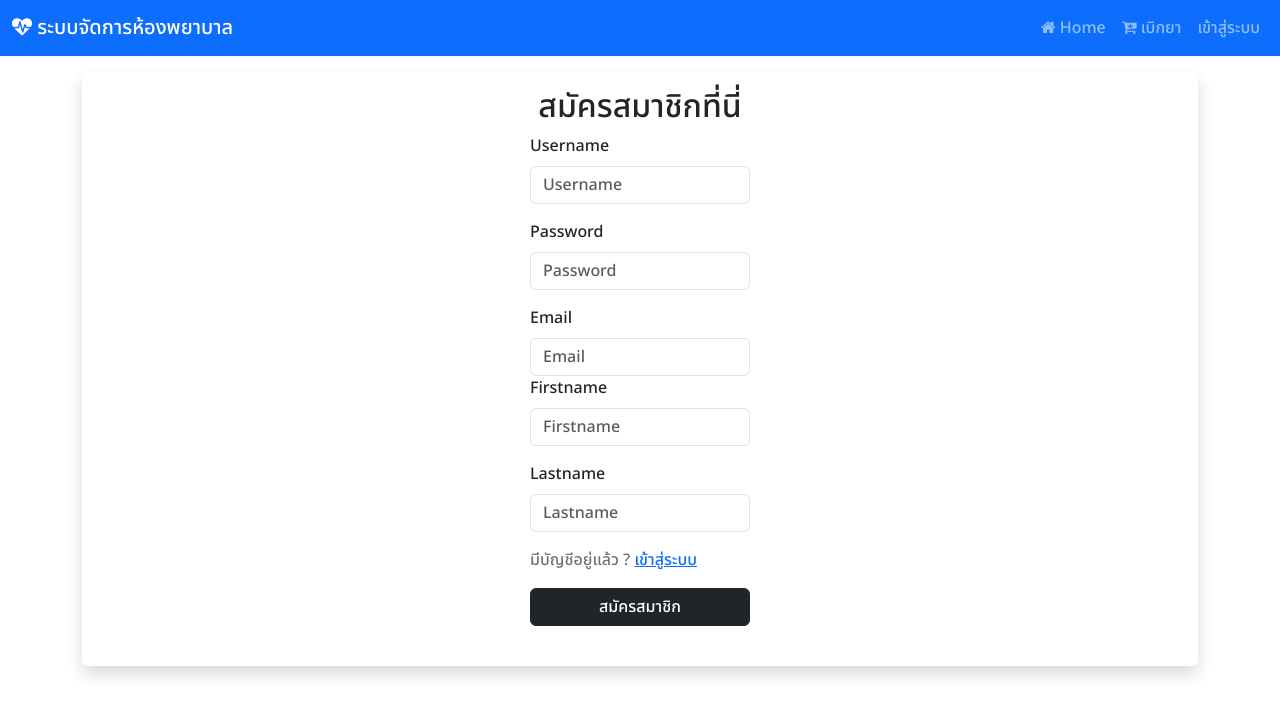
After one commit to nannary/Django-HotpitalWeb, a Django app: page /addmember in a window 1280 px wide. The commit adds this page. Shown: the top 716 px of the page. Run offline with Django 4.2, Linux system fonts and the light colour scheme; some libraries are stand-ins or nearby versions.

Commit message:
addmember

```diff
--- /dev/null
+++ b/hospital_app/templates/addmember.html
@@ -0,0 +1,78 @@
+{% extends "base.html" %} {% block content %}
+<div
+  class="container my-3 d-flex justify-content-center align-items-center shadow rounded"
+>
+  <div class="row">
+    <div class="col">
+      <form action="{% url 'addmember' %}" method="POST">
+        {%csrf_token%}
+        <p></p>
+        <h2 class="text-center">สมัครสมาชิกที่นี่</h2>
+        <div class="mb-3">
+          <label for="exampleInputEmail1" class="form-label">Username</label>
+          <input
+            type="text"
+            class="form-control"
+            id="username"
+            name="username"
+            placeholder="Username"
+            aria-describedby="emailHelp"
+          />
+        </div>
+        <div class="mb-3">
+          <label for="exampleInputPassword1" class="form-label">Password</label>
+          <input
+            type="password"
+            class="form-control"
+            id="pwd"
+            name="pswd"
+            placeholder="Password"
+          />
+        </div>
+        <div class="mb-3">
+          <label for="exampleInputEmail1" class="form-label">Email</label>
+          <input
+            type="email"
+            class="form-control"
+            id="email"
+            name="email"
+            placeholder="Email"
+            aria-describedby="emailHelp"
+          />
+          <div class="mb-3">
+            <label for="exampleInputEmail1" class="form-label">Firstname</label>
+            <input
+              type="text"
+              class="form-control"
+              id="firstname"
+              name="firstname"
+              placeholder="Firstname"
+              aria-describedby="emailHelp"
+            />
+          </div>
+          <div class="mb-3">
+            <label for="exampleInputEmail1" class="form-label"
+              >Lastname</label
+            >
+            <input
+              type="text"
+              class="form-control"
+              id="lastname"
+              name="lastname"
+              placeholder="Lastname"
+              aria-describedby="emailHelp"
+            />
+          </div>
+        </div>
+        <p class="text-secondary">
+          มีบัญชีอยู่แล้ว ?
+          <a class="text-primary" href="/login">เข้าสู่ระบบ</a>
+        </p>
+        <button type="submit" class="btn btn-dark w-100">สมัครสมาชิก</button>
+        <p><br /></p>
+      </form>
+    </div>
+  </div>
+</div>
+
+{% endblock %}
--- a/hospital_app/templates/login.html
+++ b/hospital_app/templates/login.html
@@ -25,6 +25,7 @@
           <label for="exampleInputPassword1" class="form-label">Password</label>
           <input type="password" class="form-control" id="pwd" name="pswd" placeholder="Password" />
         </div>
+        <p class="text-secondary">ยังไม่มีบัญชี ? <a class="text-primary" href="/addmember">สมัครสมาชิก</a></p>
         <button type="submit" class="btn btn-dark w-100">เข้าสู่ระบบ</button>
         <p><br /></p>
       </form>
--- a/hospital_app/urls.py
+++ b/hospital_app/urls.py
@@ -15,4 +15,5 @@ urlpatterns = [
     path('decrease_drug/<int:pk>',views.decrease_drug),#หน้าลดจำนวนยา
     path('login',views.custom_login),
     path('logout',views.logout_view),
+    path('addmember', views.addmember, name='addmember'),
 ]
--- a/hospital_app/views.py
+++ b/hospital_app/views.py
@@ -122,3 +122,21 @@ def custom_login(request):
 def logout_view(request):
         logout(request)
         return render(request, 'login.html')
+
+from django.contrib.auth.models import User
+
+def addmember(request):
+    if request.method == 'POST':
+        username = request.POST['username']
+        password = request.POST['pswd']
+        email = request.POST['email']
+        first_name = request.POST['firstname']
+        last_name = request.POST['lastname']
+
+        # สร้างผู้ใช้ในฐานข้อมูล
+        user = User.objects.create_user(username=username, password=password, email=email, first_name=first_name, last_name=last_name)
+
+        messages.success(request, 'User created successfully!')
+        return redirect('/')
+
+    return render(request, 'addmember.html')
```
Also changed, not shown: db.sqlite3.
